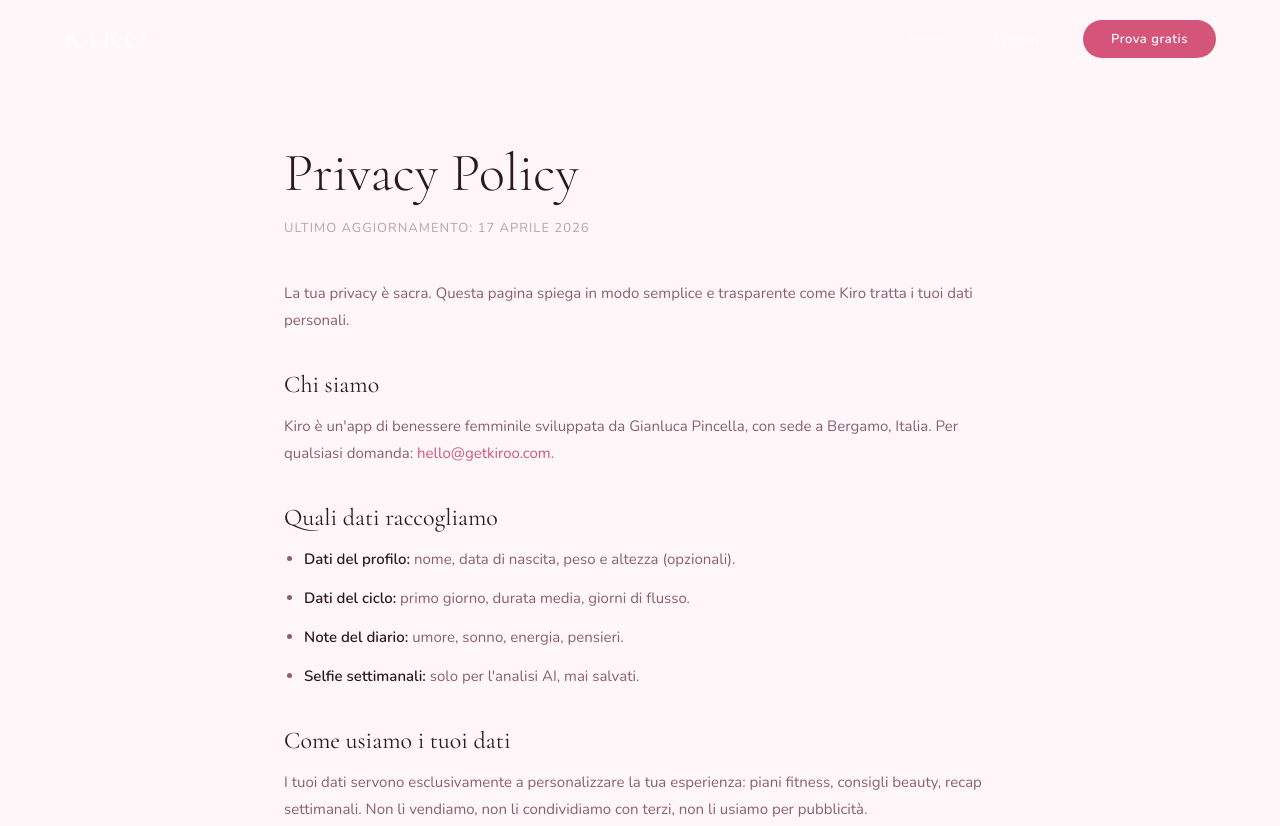
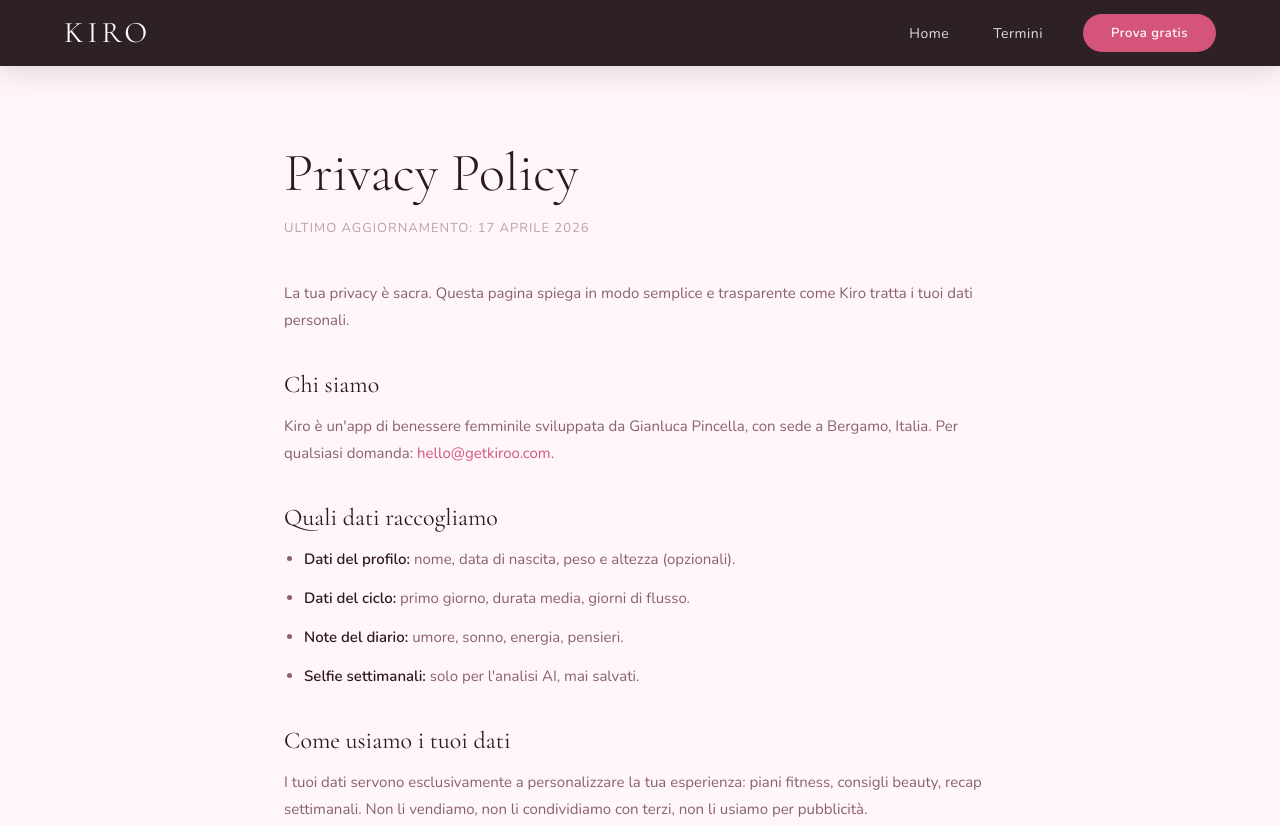
Before and after one commit to gianluca-dev-code/kiro-site, a plain HTML site: page privacy.html in a window 1280 px wide. Shown: the top 826 px of the page. Drawn offline with nearby package versions, Linux system fonts and the light colour scheme.

```diff
--- a/privacy.html
+++ b/privacy.html
@@ -57,7 +57,7 @@
 </head>
 <body>
 
-    <nav id="navbar">
+    <nav id="navbar" class="scrolled">
         <div class="nav-inner">
             <a href="index.html" class="nav-logo" aria-label="Kiro home">
                 <span class="logo-text">Kiro</span>
```
Also changed, not shown: scopri-la-tua-fase.html (+1 -1 lines), termini.html (+1 -1 lines).
